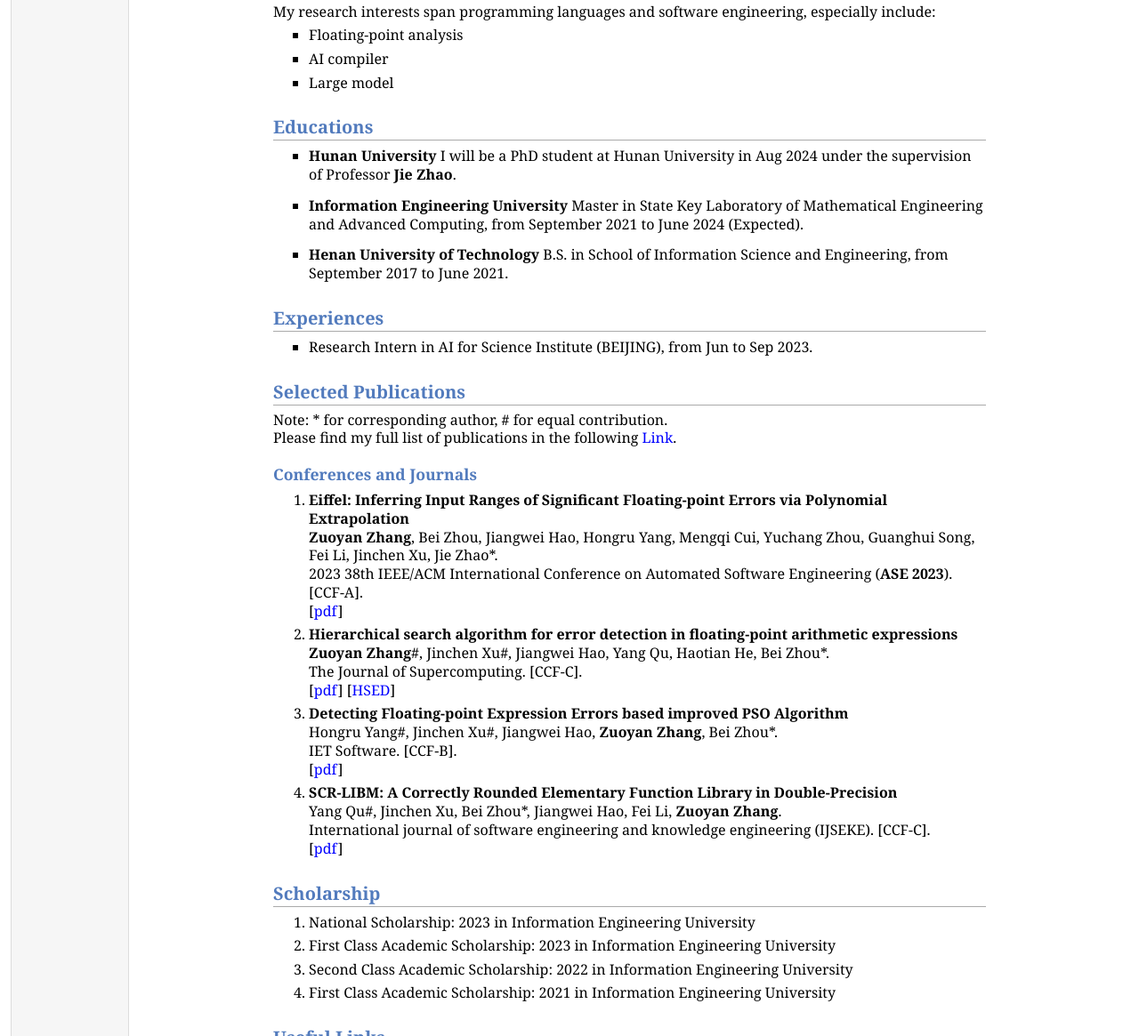
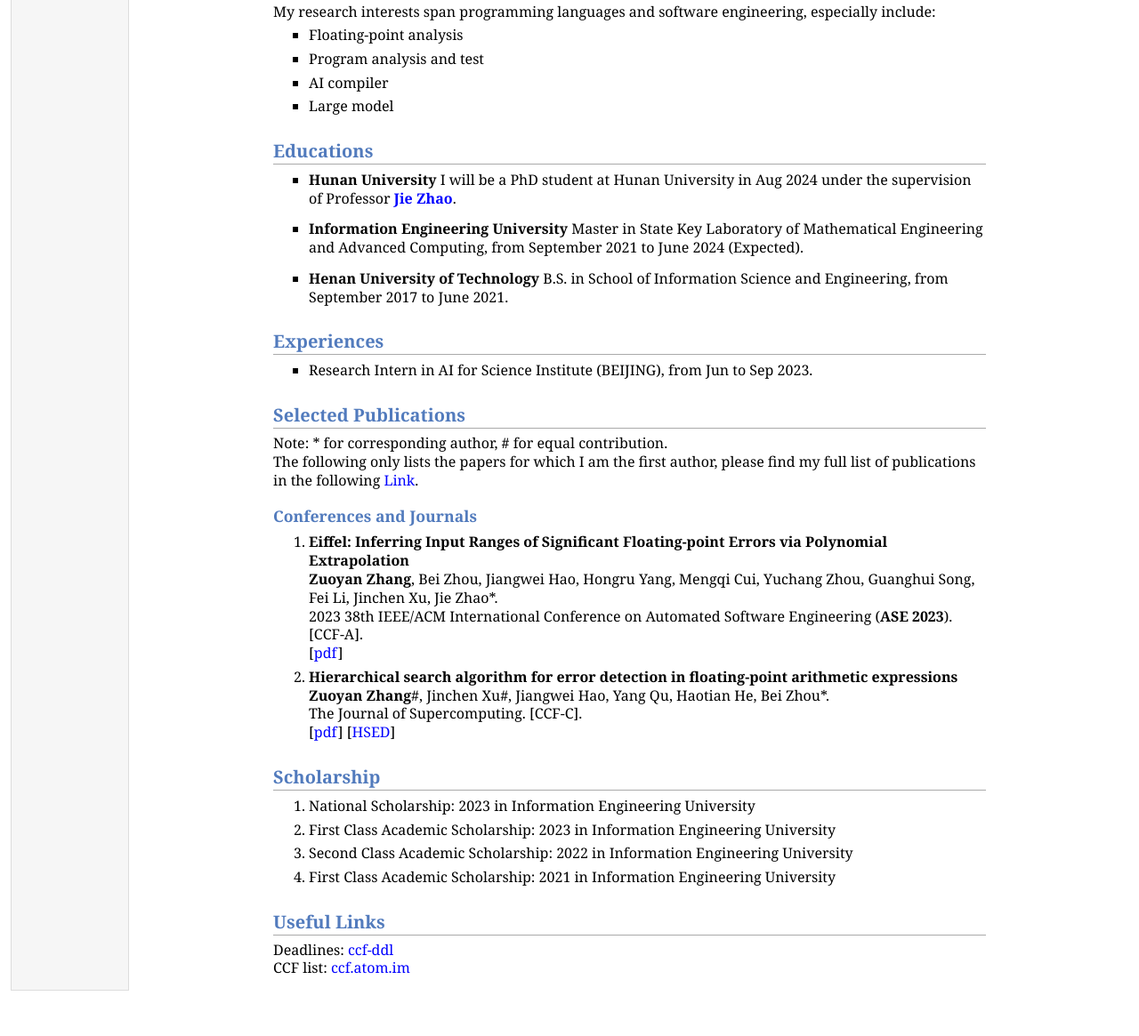
Before and after one commit to zuoyanzhang/zuoyanz, a plain HTML site: page index.html in a window 1280 px wide. Shown: the part 345-1510 px from the top of the page at 89% size. After the commit the page ends 1479 px from the top, so only its background shows below. Drawn offline with Linux system fonts and the light colour scheme.

Commit message:
2024.2.23

```diff
--- a/index.html
+++ b/index.html
@@ -33,6 +33,8 @@
 <ul>
 <li><p>Floating-point analysis</p>
 </li>
+<li><p>Program analysis and test</p>
+</li>
 <li><p>AI compiler</p>
 </li>
 <li><p>Large model</p>
@@ -41,7 +43,7 @@
 <h2>Educations</h2>
 <ul>
 <li><p><b>Hunan University</b>
-I will be a PhD student at Hunan University in Aug 2024 under the supervision of Professor <b>Jie Zhao</b>.</p>
+I will be a PhD student at Hunan University in Aug 2024 under the supervision of Professor <a href="https://yaozhujia.github.io"><b>Jie Zhao</b></a>.</p>
 </li>
 </ul>
 <ul>
@@ -61,7 +63,7 @@
 </ul>
 <h2>Selected Publications </h2>
 <p>Note: * for corresponding author, # for equal contribution. <br />
-Please find my full list of publications in the following <a href="https://www.semanticscholar.org/author/Zuoyan-Zhang/2222347707">Link</a>.</p>
+The following only lists the papers for which I am the first author, please find my full list of publications in the following <a href="https://www.semanticscholar.org/author/Zuoyan-Zhang/2222347707">Link</a>.</p>
 <h3>Conferences and Journals</h3>
 <ol>
 <li><p><b>Eiffel: Inferring Input Ranges of Significant Floating-point Errors via Polynomial Extrapolation</b> <br />
@@ -73,17 +75,7 @@
 <b>Zuoyan Zhang</b>#, Jinchen Xu#, Jiangwei Hao, Yang Qu, Haotian He, Bei Zhou*.<br />
 The Journal of Supercomputing. [CCF-C].<br />
 [<a href="https://link.springer.com/article/10.1007/s11227-023-05523-6">pdf</a>]
-[<a href="https://github.com/zuoyanzhang/HSED">HSED</a>] <br /></p>
-</li>
-<li><p><b>Detecting Floating-point Expression Errors based improved PSO Algorithm</b> <br />
-Hongru Yang#, Jinchen Xu#, Jiangwei Hao, <b>Zuoyan Zhang</b>, Bei Zhou*. <br />
-IET Software. [CCF-B]. <br />
-[<a href="https://pdfs.semanticscholar.org/e5cb/89990d9022b328e997ce1b6f7b7a39aa3f59.pdf?_gl=1*1q31ga5*_ga*MTc3MjI2OTg0NS4xNjkzMDU5Mzc1*_ga_H7P4ZT52H5*MTcwMjk0ODQxMy4zNi4xLjE3MDI5NDg3NzcuNTEuMC4w">pdf</a>] <br /></p>
-</li>
-<li><p><b>SCR-LIBM: A Correctly Rounded Elementary Function Library in Double-Precision</b> <br />
-Yang Qu#, Jinchen Xu, Bei Zhou*, Jiangwei Hao, Fei Li, <b>Zuoyan Zhang</b>. <br />
-International journal of software engineering and knowledge engineering (IJSEKE). [CCF-C]. <br />
-[<a href="https://www.worldscientific.com/doi/10.1142/S0218194023500675">pdf</a>]</p>
+[<a href="https://github.com/zuoyanzhang/HSED">HSED</a>]</p>
 </li>
 </ol>
 <h2>Scholarship</h2>
```
Also changed, not shown: 1 other file.
